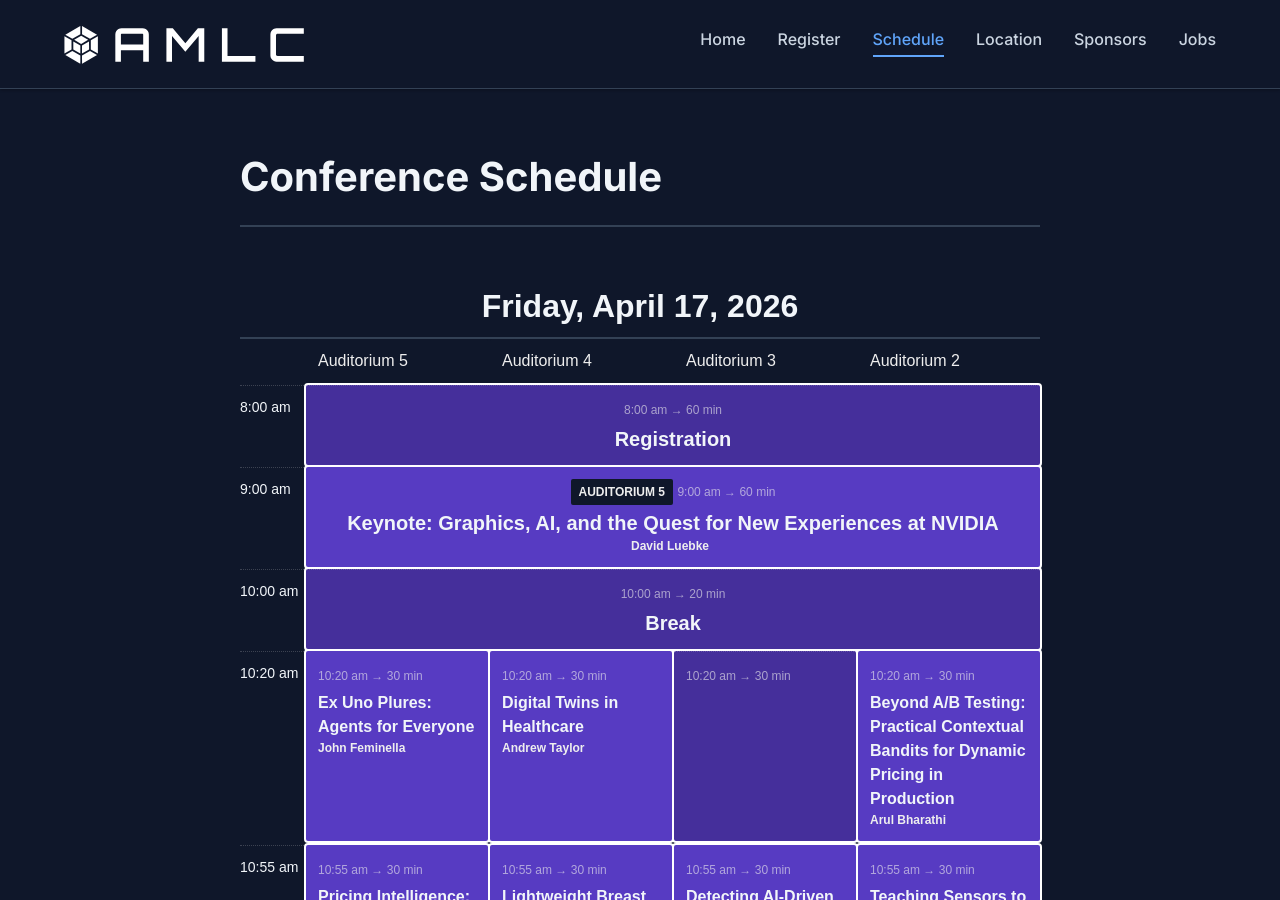
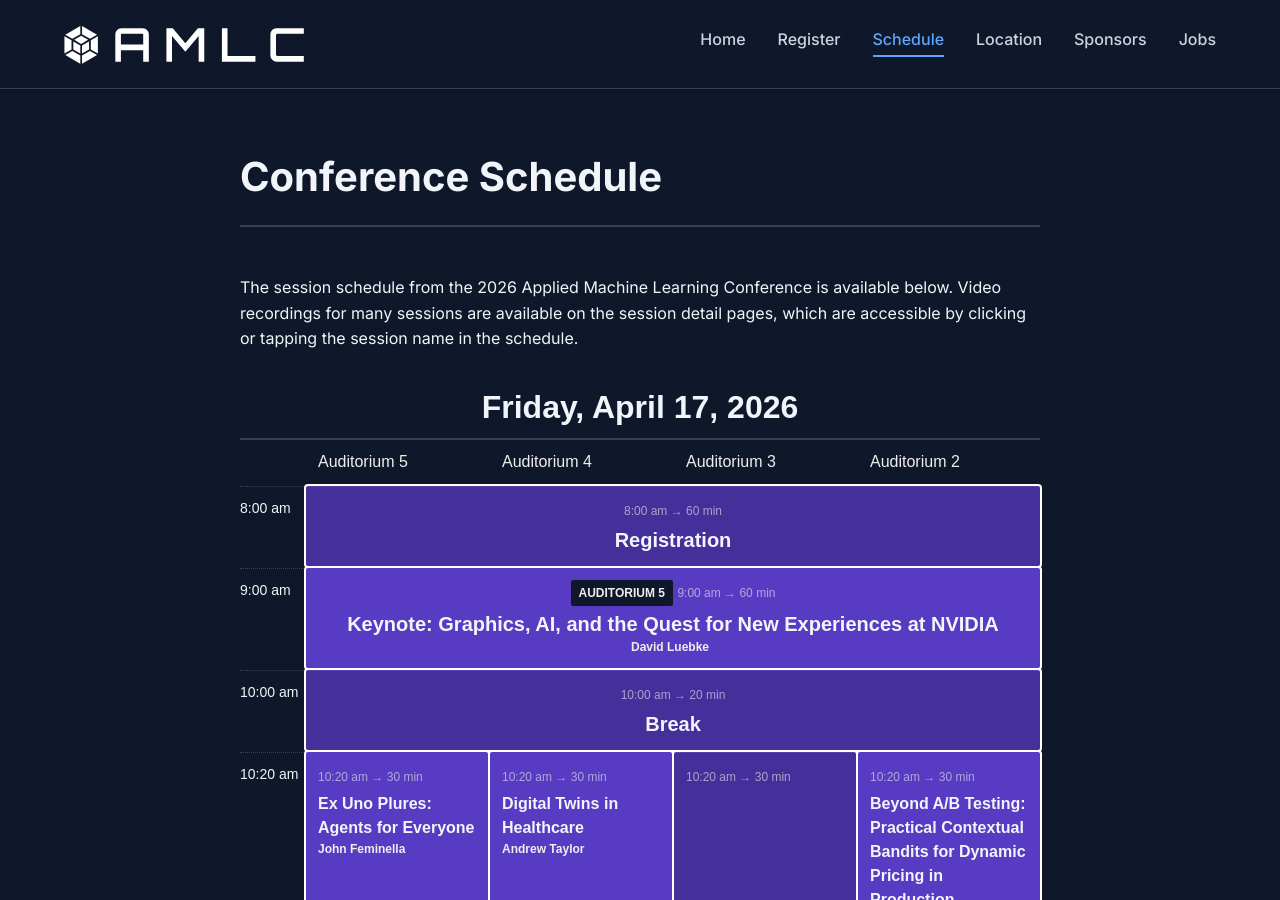
Before and after one commit to pwharrison/amlc-website, a Jekyll site: the page built from 2026/schedule.md, in a window 1280 px wide and 900 px high. Built offline with Jekyll 4.4.1, drawn with Linux system fonts in a browser that asks for light colours.

Commit message:
add note about video recordings to schedule page

```diff
--- a/2026/schedule.md
+++ b/2026/schedule.md
@@ -6,6 +6,8 @@ year: 2026
 ---
 
 # Conference Schedule
+
+The session schedule from the 2026 Applied Machine Learning Conference is available below. Video recordings for many sessions are available on the session detail pages, which are accessible by clicking or tapping the session name in the schedule.
 
 <div class="schedule-grid">
 {% include schedule-2026.html %}
```
